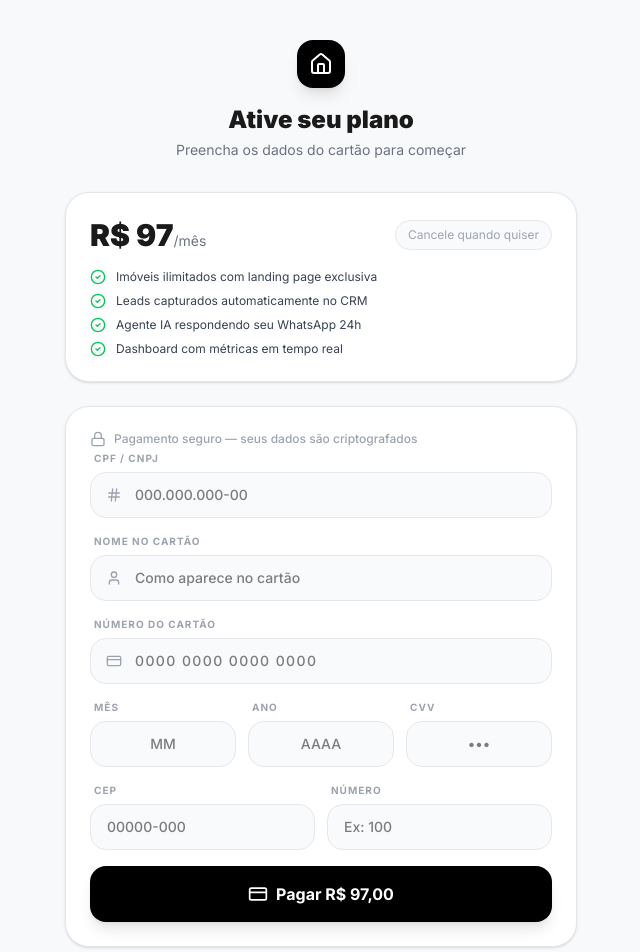
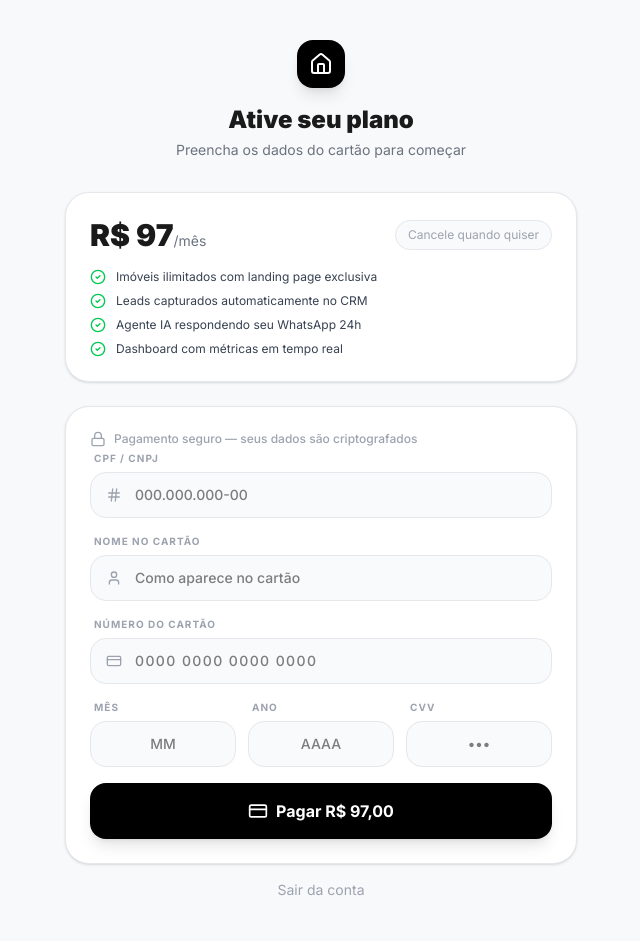
Before and after one commit to criatedavid-tech/imob.criate, a React (Vite) app: page /payment in a window 1280 px wide. Shown: the top 952 px of the page, without its empty margins (319-959 px from the left). Built offline with nearby package versions, Linux system fonts and the light colour scheme; sample sign-in values are in the browser's storage.

Commit message:
fix: remove CEP and address fields from payment form

```diff
--- a/server.ts
+++ b/server.ts
@@ -931,7 +931,7 @@ async function startServer() {
       return res.status(503).json({ error: "Pagamento ainda não configurado. Aguarde." });
     }
 
-    const { cpfCnpj, cardHolder, cardNumber, expiryMonth, expiryYear, cvv, postalCode, addressNumber } = req.body;
+    const { cpfCnpj, cardHolder, cardNumber, expiryMonth, expiryYear, cvv } = req.body;
     if (!cpfCnpj || !cardHolder || !cardNumber || !expiryMonth || !expiryYear || !cvv) {
       return res.status(400).json({ error: "Dados do cartão incompletos." });
     }
@@ -983,8 +983,8 @@ async function startServer() {
             name: cardHolder,
             email: broker.email,
             cpfCnpj: cpfCnpj.replace(/\D/g, ''),
-            postalCode: (postalCode || '').replace(/\D/g, '') || '00000000',
-            addressNumber: addressNumber || 'S/N',
+            postalCode: '00000000',
+            addressNumber: 'S/N',
             phone: (broker.phone || '').replace(/\D/g, '') || '00000000000'
           }
         })
--- a/src/pages/PaymentPending.tsx
+++ b/src/pages/PaymentPending.tsx
@@ -11,8 +11,6 @@ interface CardForm {
   expiryMonth: string;
   expiryYear: string;
   cvv: string;
-  postalCode: string;
-  addressNumber: string;
 }
 
 const BENEFITS = [
@@ -28,8 +26,7 @@ export default function PaymentPending() {
   const [error, setError] = useState('');
   const [form, setForm] = useState<CardForm>({
     cpfCnpj: '', cardHolder: '', cardNumber: '',
-    expiryMonth: '', expiryYear: '', cvv: '',
-    postalCode: '', addressNumber: ''
+    expiryMonth: '', expiryYear: '', cvv: ''
   });
 
   const set = (field: keyof CardForm) => (e: React.ChangeEvent<HTMLInputElement>) =>
@@ -45,12 +42,7 @@ export default function PaymentPending() {
     return d.replace(/(\d{2})(\d{3})(\d{3})(\d{4})(\d{1,2})/, '$1.$2.$3/$4-$5').replace(/(\d{2})(\d{3})(\d{3})(\d{1,4})/, '$1.$2.$3/$4').replace(/(\d{2})(\d{3})(\d{1,3})/, '$1.$2.$3').replace(/(\d{2})(\d{1,3})/, '$1.$2');
   };
 
-  const formatCep = (v: string) => {
-    const d = v.replace(/\D/g, '').slice(0, 8);
-    return d.length > 5 ? `${d.slice(0, 5)}-${d.slice(5)}` : d;
-  };
-
-  const handleSubmit = async (e: React.FormEvent) => {
+const handleSubmit = async (e: React.FormEvent) => {
     e.preventDefault();
     setError('');
     setLoading(true);
@@ -64,9 +56,7 @@ export default function PaymentPending() {
           cardNumber: form.cardNumber.replace(/\s/g, ''),
           expiryMonth: form.expiryMonth,
           expiryYear: form.expiryYear,
-          cvv: form.cvv,
-          postalCode: form.postalCode.replace(/\D/g, ''),
-          addressNumber: form.addressNumber
+          cvv: form.cvv
         })
       });
       const data = await resp.json();
@@ -184,23 +174,6 @@ export default function PaymentPending() {
             </div>
           </div>
 
-          {/* CEP + Número */}
-          <div className="grid grid-cols-2 gap-3">
-            <div>
-              <label className="block text-[10px] font-bold text-[#9CA3AF] mb-1.5 uppercase tracking-widest pl-1">CEP</label>
-              <input required value={form.postalCode}
-                onChange={e => setForm(f => ({ ...f, postalCode: formatCep(e.target.value) }))}
-                className="w-full px-4 py-3 bg-[#F9FAFB] border border-[#E5E7EB] rounded-2xl text-sm focus:ring-2 focus:ring-black focus:border-transparent outline-none transition-all font-medium"
-                placeholder="00000-000" maxLength={9} />
-            </div>
-            <div>
-              <label className="block text-[10px] font-bold text-[#9CA3AF] mb-1.5 uppercase tracking-widest pl-1">Número</label>
-              <input required value={form.addressNumber} onChange={set('addressNumber')}
-                className="w-full px-4 py-3 bg-[#F9FAFB] border border-[#E5E7EB] rounded-2xl text-sm focus:ring-2 focus:ring-black focus:border-transparent outline-none transition-all font-medium"
-                placeholder="Ex: 100" />
-            </div>
-          </div>
-
           <button type="submit" disabled={loading}
             className="w-full h-14 flex items-center justify-center gap-2 bg-black text-white rounded-2xl text-base font-bold hover:bg-[#222] transition-all disabled:opacity-50 shadow-lg shadow-black/10 mt-2">
             {loading ? <Loader2 className="animate-spin w-5 h-5" /> : <><CreditCard className="w-5 h-5" /> Pagar R$ 97,00</>}
```
